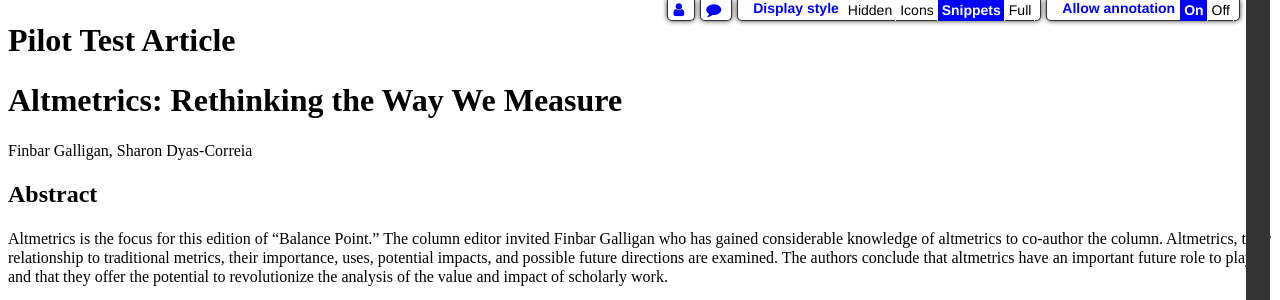
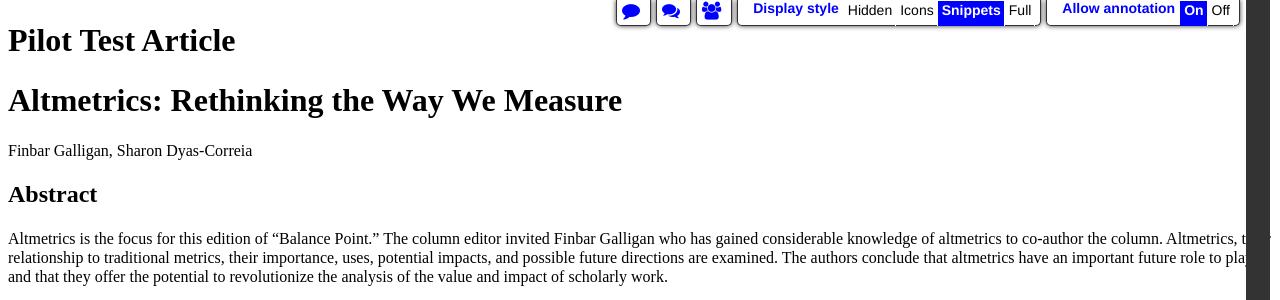
Before and after one commit to jasonpriem/sils-annotate, a Flask app: template silsannotate/templates/pilot.html in a window 1280 px wide. Shown: the top 300 px of the page. Run offline with Flask 2, Linux system fonts and the light colour scheme; the template is opened without the code that fills it, so the values that code supplies are empty; some libraries are stand-ins or nearby versions.

Commit message:
Add new count box at top-left, make those boxes a little bigger.

```diff
--- a/silsannotate/static/css/main.css
+++ b/silsannotate/static/css/main.css
@@ -6,7 +6,7 @@ body div#menubar {
   text-align: right;
   top: 0;
   right: 35px;
-  width: 700px;
+  width: 800px;
   font-family: Helvetica, arial, sans-serif;
   border-top: none;
   position: fixed;
@@ -21,18 +21,17 @@ body div#menubar div.submenu {
   border-bottom-right-radius: 5px;
   padding-right: 5px;
   margin-right: 5px;
-  height: 20px;
+  height: 25px;
   float: right;
 }
 body div#menubar div.submenu.count {
-  font-size: 12px;
+  font-size: 18px;
   vertical-align: 5px;
   cursor: default;
 }
 body div#menubar div.submenu.count i {
   padding: 0 5px;
   color: blue;
-  font-size: 15px;
   padding-top: 2px;
 }
 body div#menubar div.submenu ul {
@@ -50,6 +49,9 @@ body div#menubar div.submenu ul li a {
   padding: 4px 3px 3px 4px;
   text-decoration: none;
   cursor: pointer;
+  height: 21px;
+  padding-top: 1px;
+  display: inline-block;
 }
 body div#menubar div.submenu ul li a:hover {
   text-decoration: underline;
--- a/silsannotate/static/js/silsannotate.js
+++ b/silsannotate/static/js/silsannotate.js
@@ -29,14 +29,23 @@ $(document).ready(function(){
                                 "<li><a class='display-style full ready'>Full</a></li>" +
                             "</ul>" +
                       "</div>" +
-                      "<div class='submenu annotations-count count' title='Total annotations'>" +
+
+
+                      "<div class='submenu users-count count' title='Total users'>" +
+                        "<i class='fa fa-group'></i>" +
+                        "<span class='num users'></span>" +
+                      "</div>" +
+
+                      "<div class='submenu annotations-count count' title='Everyone&apos;s annotations'>" +
+                        "<i class='fa fa-comments'></i>" +
+                        "<span class='num annotations'></span> " +
+                      "</div>" +
+
+                      "<div class='submenu annotations-count count' title='Your annotations'>" +
                         "<i class='fa fa-comment'></i>" +
                         "<span class='num annotations'></span> " +
                       "</div>" +
-                      "<div class='submenu users-count count' title='Total users'>" +
-                        "<i class='fa fa-user'></i>" +
-                        "<span class='num users'></span>" +
-                      "</div>" +
+
                     "</div>")
 
 
--- a/silsannotate/static/less/main.less
+++ b/silsannotate/static/less/main.less
@@ -7,7 +7,7 @@ body {
       text-align: right;
       top: 0;
       right: 35px;
-      width:  700px;
+      width:  800px;
       font-family: Helvetica, arial, sans-serif;
       border-top: none;
       position: fixed;
@@ -21,16 +21,15 @@ body {
          border-bottom-right-radius: 5px;
          padding-right:5px;
          margin-right: 5px;
-         height: 20px;
+         height: 25px;
          float:right;
          &.count {
-            font-size: 12px;
+            font-size: 18px;
             vertical-align: 5px;
             cursor: default;
             i {
                padding: 0 5px;
                color:  blue;
-               font-size: 15px;
                padding-top:2px;
             }
          }
@@ -47,6 +46,9 @@ body {
                   padding: 4px 3px 3px 4px;
                   text-decoration: none;
                   cursor: pointer;
+                  height: 21px;
+                  padding-top: 1px;
+                  display: inline-block;
                   &:hover {
                      text-decoration: underline;
                      color: blue;
```
